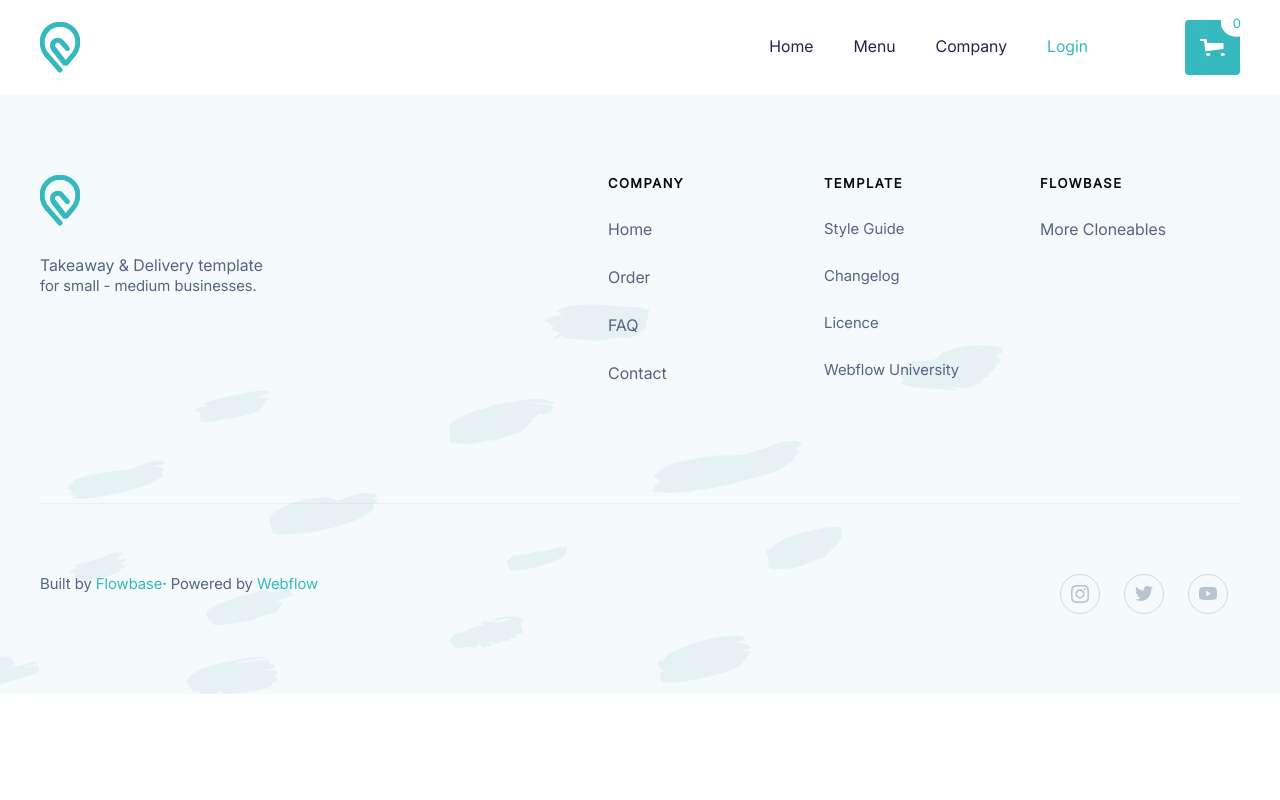
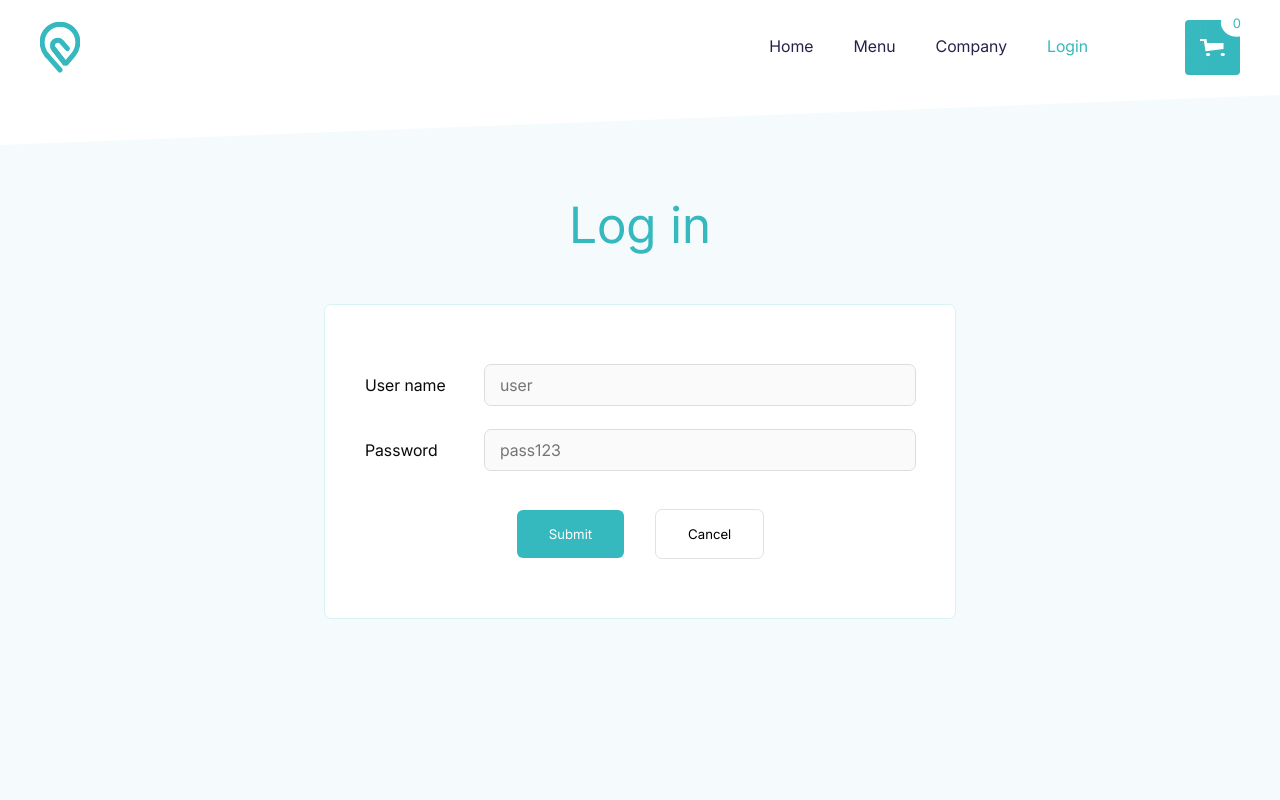
Before and after one commit to rap1dity/react-home-works, a React (Vite) app: page / in a window 1280 px wide. Both pictures are taken after a click on the element "Login". Shown: the top 800 px of the page. Built offline with nearby package versions, Linux system fonts and the light colour scheme; no server answers.

Commit message:
feat(L-6): Added login page

```diff
--- a/src/app/app.jsx
+++ b/src/app/app.jsx
@@ -4,6 +4,7 @@ import React, { useState } from 'react';
 import * as styles from './app.module.css';
 import { Footer } from '@src/widgets/footer/index.js';
 import { HomePage } from '@src/pages/home';
+import { LoginPage } from '@src/pages/login';
 
 export const App = () => {
   const [activeTab, setActiveTab] = useState(0);
@@ -18,6 +19,7 @@ export const App = () => {
       />
       {activeTab === 0 && <HomePage/>}
       {activeTab === 1 && <MenuPage addToCart={setCartItemsCount}/>}
+      {activeTab === 3 && <LoginPage />}
       <Footer/>
     </div>
   )
--- /dev/null
+++ b/src/pages/login/ui/login-page.jsx
@@ -0,0 +1,11 @@
+import * as styles from './login-page.module.css';
+import { LoginForm } from '@src/features/login';
+
+export const LoginPage = () => {
+  return (
+    <main className={styles.loginPageContainer}>
+      <h2>Log in</h2>
+      <LoginForm />
+    </main>
+  );
+};
--- /dev/null
+++ b/src/pages/login/ui/login-page.module.css
@@ -0,0 +1,28 @@
+.loginPageContainer {
+    position: relative;
+    z-index: 1;
+    margin: 0 auto;
+    max-width: 90rem;
+    height: 100%;
+    padding: 6.25rem 7.5rem 8.75rem;
+    display: flex;
+    flex-direction: column;
+    gap: 3.125rem;
+    align-items: center;
+    justify-content: center;
+
+    &::before {
+        content: "";
+        position: absolute;
+        inset: 0;
+        z-index: -1;
+        clip-path: polygon(0% 3.125rem, 100% 0%, 100% 100%, 0% 100%);
+        background: var(--background);
+    }
+
+    & > h2 {
+        font-size: 3.125rem;
+        font-weight: normal;
+        color: var(--primary);
+    }
+}
```
